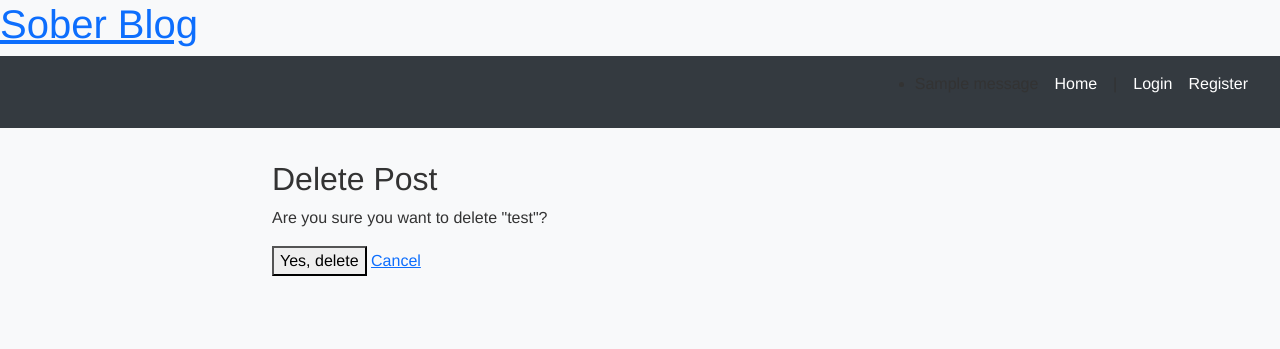
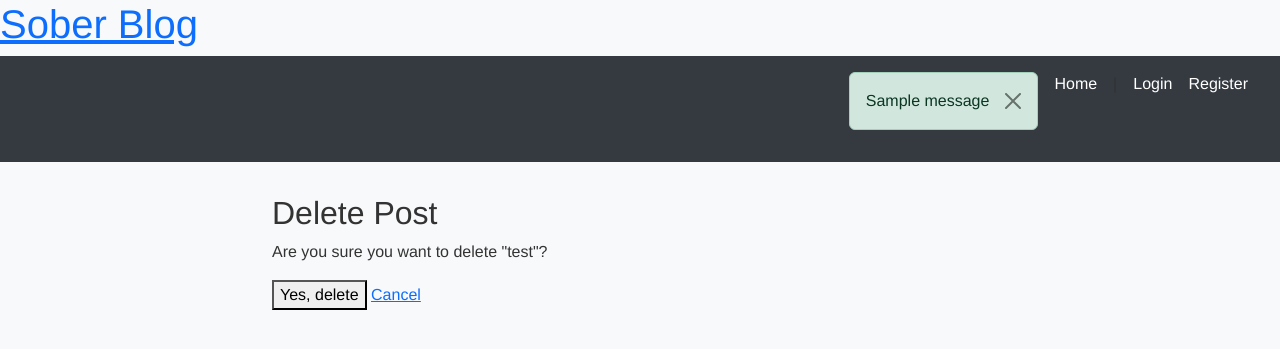
Before and after one commit to shipleyux/ms3, a Django app: page /post/4/delete/ in a window 1280 px wide. Shown: the top 349 px of the page. Run offline with Django 4.2, Linux system fonts and the light colour scheme; data comes from the database, SQL or seed files in the repository; both versions use the stored data as it was after the commit; one stand-in notice (Sample message) is shown.

Commit message:
edit flash message with bootstrap styling and link bootsrap js.

```diff
--- a/blog/templates/blog/base.html
+++ b/blog/templates/blog/base.html
@@ -13,12 +13,14 @@
 
     <nav class="site-nav">
       {% if messages %}
-  <ul class="messages">
-    {% for message in messages %}
-      <li{% if message.tags %} class="{{ message.tags }}"{% endif %}>{{ message }}</li>
-    {% endfor %}
-  </ul>
-{% endif %}
+      {% for message in messages %}
+        <div class="alert alert-{{ message.tags }} alert-dismissible fade show" role="alert">
+          {{ message }}
+          <button type="button" class="btn-close" data-bs-dismiss="alert" aria-label="Close"></button>
+        </div>
+      {% endfor %}
+    {% endif %}
+
 
       <a href="{% url 'post_list' %}">Home</a> |
       {% if user.is_authenticated %}
@@ -37,5 +39,7 @@
 {% block content %}{% endblock %}
 </main>
 
+<script src="https://cdn.jsdelivr.net/npm/bootstrap@5.3.3/dist/js/bootstrap.bundle.min.js"></script>
+
 </body>
 </html>
```
Also changed, not shown: db.sqlite3.
